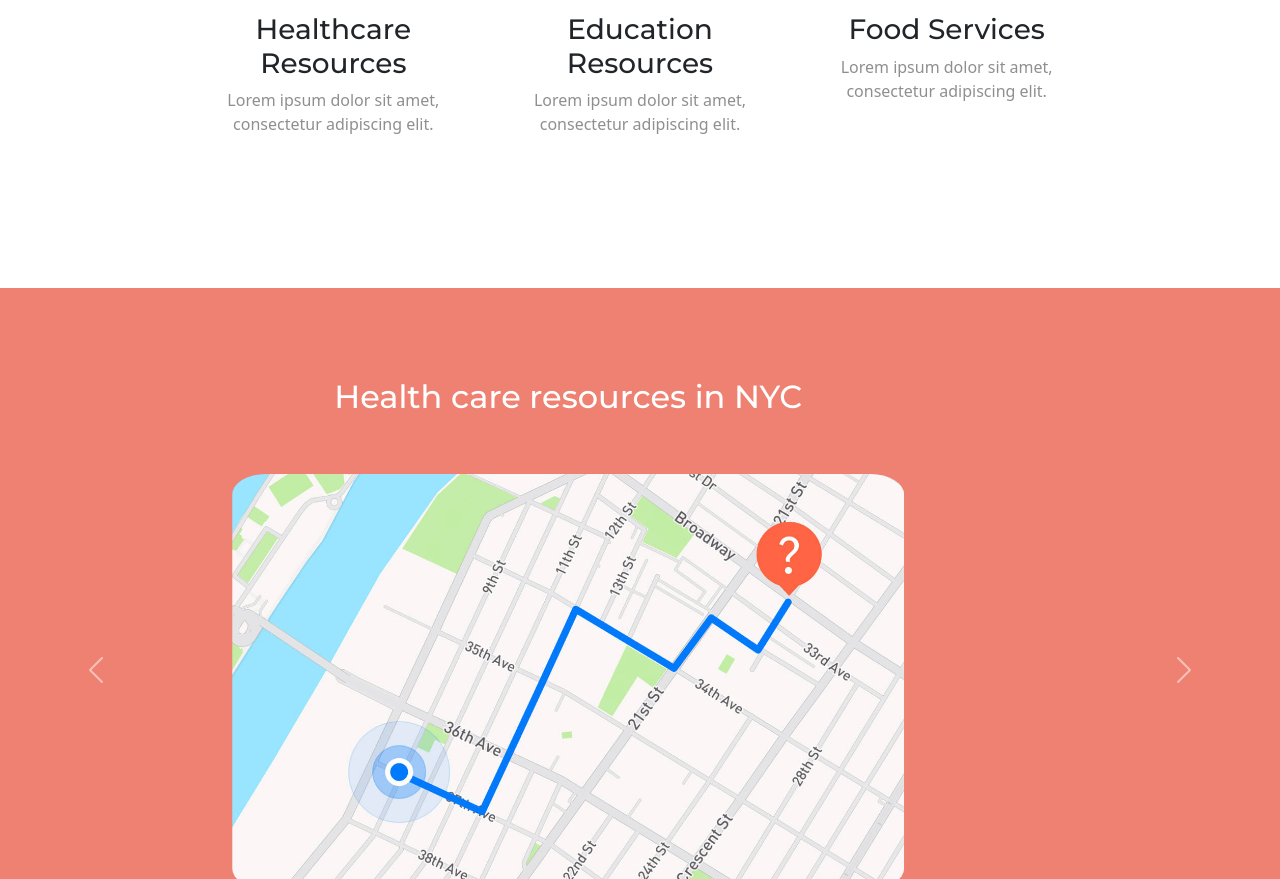
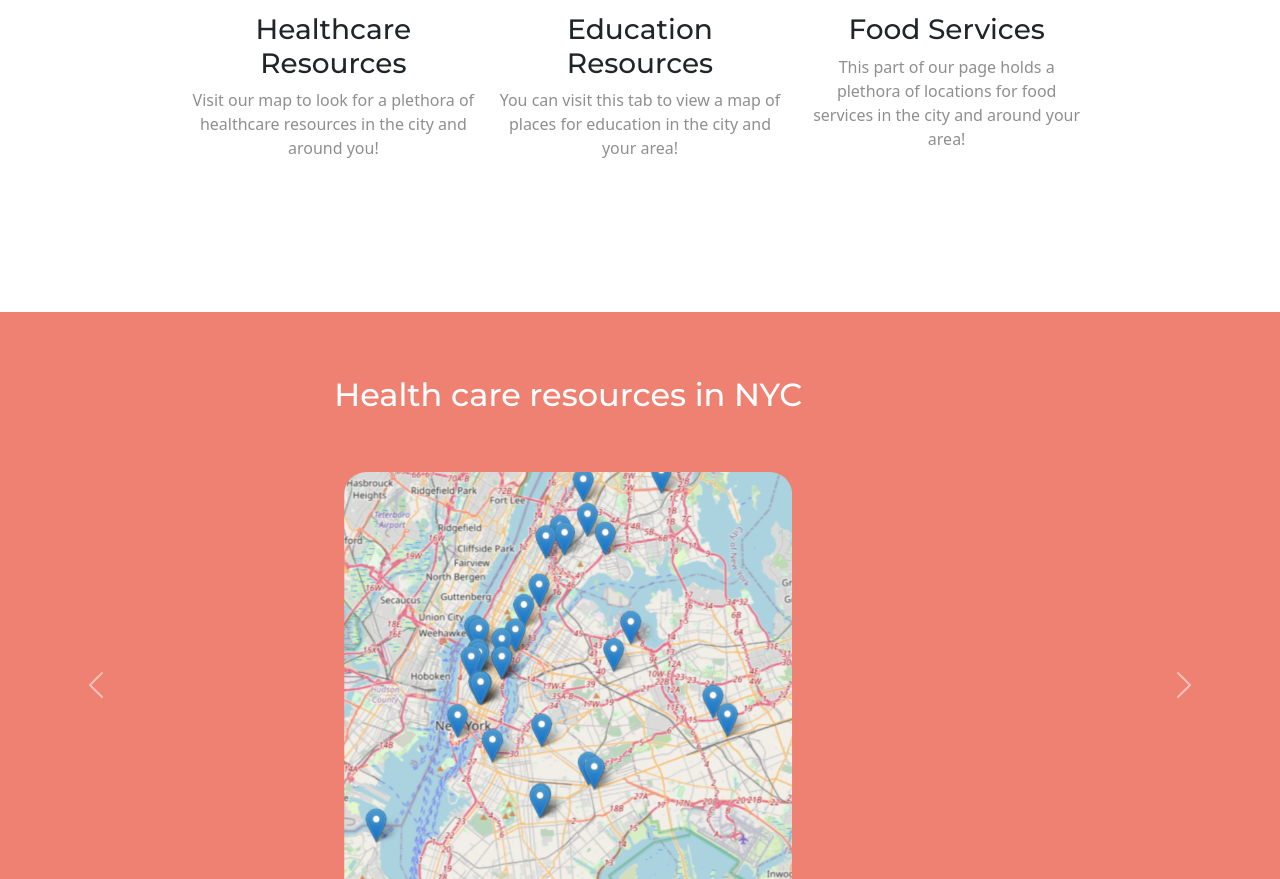
Before and after one commit to JAcevedo01/Hackathon-2024, a website: page docs/index.html in a window 1280 px wide. Shown: the part 533-1412 px from the top of the page. Drawn offline with nearby package versions, Linux system fonts and the light colour scheme.

Commit message:
update homepage

```diff
--- a/docs/CSS/styles.css
+++ b/docs/CSS/styles.css
@@ -84,7 +84,8 @@ p {
   color: #fff;
 }
 .r-image {
-  width: 75%;
+  width: 50%;
+  height: 50%;
   border-radius: 5%;
   margin: 50px;
 }
@@ -99,16 +100,16 @@ p {
   margin: 20px 20px 50px;
 } */
 .carousel-item {
-  padding: 7% 15%;
+  padding: 5% 15%;
 }
 /* Pricing Section */
-#pricing {
+/* #pricing {
   padding: 100px;
   text-align: center;
 }
 .pricing-column {
   padding: 5% 3%;
-}
+} */
 
 @media (max-width: 1028px) {
   #title {
--- a/docs/index.html
+++ b/docs/index.html
@@ -71,17 +71,18 @@
                 <div class="f-box col-lg-4">
                     <i class="fa-solid fa-house-medical fa-4x icons"></i>
                     <h3>Healthcare Resources</h3>
-                    <p>Lorem ipsum dolor sit amet, consectetur adipiscing elit.</p>
+                    <p>Visit our map to look for a plethora of healthcare resources in the city and around you!</p>
                 </div>
                 <div class="f-box col-lg-4">
                     <i class="fa-solid fa-book-open-reader fa-4x icons"></i>
                     <h3>Education Resources</h3>
-                    <p>Lorem ipsum dolor sit amet, consectetur adipiscing elit.</p>
+                    <p>You can visit this tab to view a map of places for education in the city and your area!</p>
                 </div>
                 <div class="f-box col-lg-4">
                     <i class="fa-solid fa-apple-whole fa-4x icons"></i>
                     <h3>Food Services</h3>
-                    <p>Lorem ipsum dolor sit amet, consectetur adipiscing elit.</p>
+                    <p>This part of our page holds a plethora of locations for food services in the city and around your
+                        area!</p>
                 </div>
             </div>
         </section>
@@ -91,17 +92,17 @@
                 <div class="carousel-inner">
                     <div class="carousel-item active">
                         <h2>Health care resources in NYC</h2>
-                        <img class="r-image" src="./images/blankMap.jpeg" alt="blankMap">
+                        <img class="r-image" src="./images/healthcaremap.png" alt="blankMap">
                         <figcaption>This is a caption for the map image</figcaption>
                     </div>
                     <div class="carousel-item">
                         <h2>Education resources in NYC</h2>
-                        <img class="r-image" src="./images/blankMap.jpeg" alt="blankMap">
+                        <img class="r-image" src="./images/educationmap.png" alt="blankMap">
                         <figcaption>This is a caption for the map image</figcaption>
                     </div>
                     <div class="carousel-item">
                         <h2>Food Services in NYC</h2>
-                        <img class="r-image" src="./images/blankMap.jpeg" alt="blankMap">
+                        <img class="r-image" src="./images/foodmap.png" alt="blankMap">
                         <figcaption>This is a caption for the map image</figcaption>
                     </div>
                 </div>
```
Also changed, not shown: docs/images/educationmap.png (added), docs/images/foodmap.png (added), docs/images/healthcaremap.png (added).
